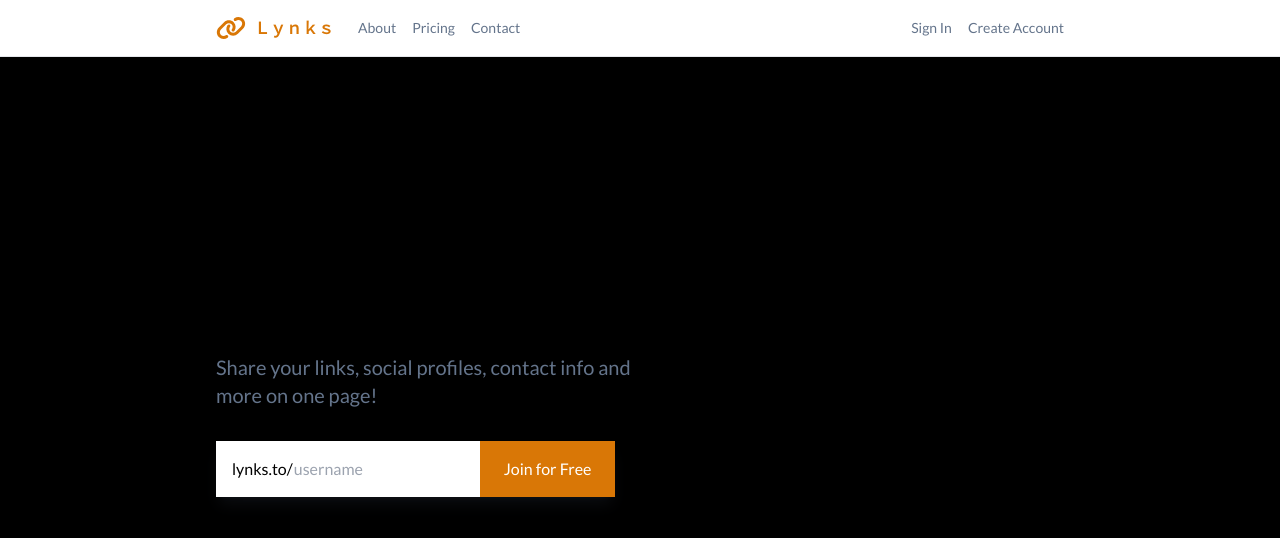
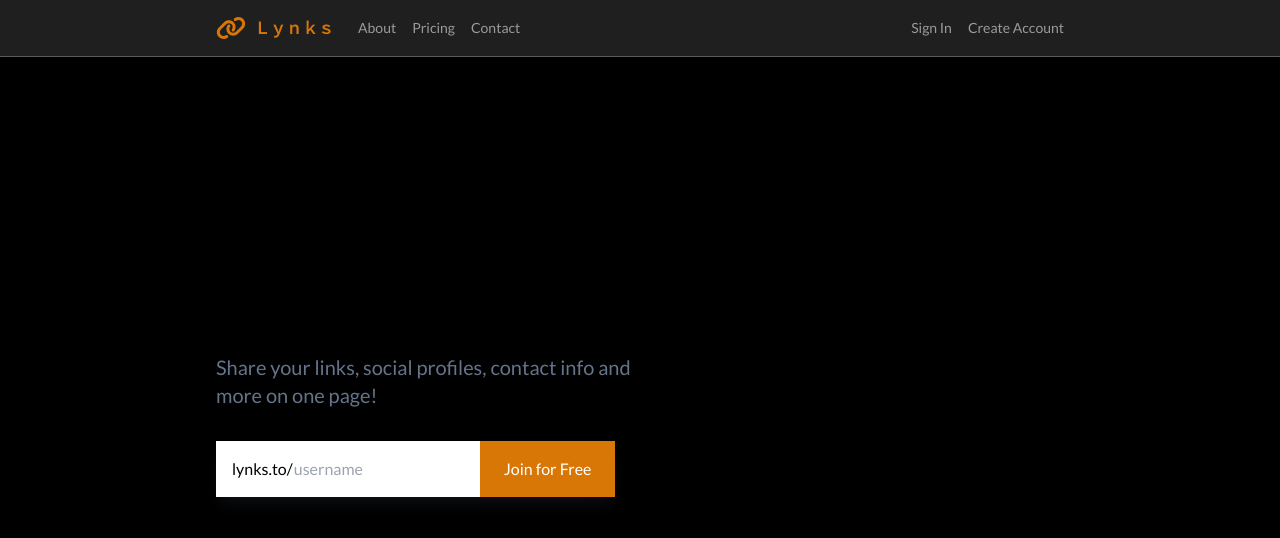
Before and after one commit to Jackal73/Lynks, a Next.js app: page / in a window 1280 px wide. Shown: the top 538 px of the page. Built offline with nearby package versions, Linux system fonts and the light colour scheme; no server answers.

Commit message:
:lipstick: Update Header and LogoutButton styles

```diff
--- a/src/components/Header.js
+++ b/src/components/Header.js
@@ -8,21 +8,21 @@ import Link from "next/link";
 export default async function Header() {
   const session = await getServerSession(authOptions);
   return (
-    <header className="bg-white border-b py-4">
+    <header className="bg-[#1f1f1f] border-b border-[#5b5b5b] py-4">
       <div className="max-w-4xl flex justify-between mx-auto px-6">
         <div className="flex items-center gap-6">
           <Link href={"/"} className="flex items-center gap-2 text-amber-600">
             <FontAwesomeIcon icon={faLink} className="h-6 text-amber-600" />
             <span className="font-bold">Ｌｙｎｋｓ</span>
           </Link>
-          <nav className="flex items-center gap-4 text-slate-500 text-sm">
+          <nav className="flex items-center gap-4 text-[#9b9b9b] text-sm">
             <Link href={"/about"}>About</Link>
             <Link href={"/pricing"}>Pricing</Link>
             <Link href={"/contact"}>Contact</Link>
           </nav>
         </div>
 
-        <nav className="flex items-center gap-4 text-sm text-slate-500">
+        <nav className="flex items-center gap-4 text-sm text-[#9b9b9b]">
           {!!session && (
             <>
               <Link href={"/account"}>Hello, {session?.user?.name}</Link>
--- a/src/components/buttons/LogoutButton.js
+++ b/src/components/buttons/LogoutButton.js
@@ -5,9 +5,9 @@ import { signOut } from "next-auth/react";
 
 // onClick={() => signOut()}
 export default function LogoutButton({
-  className = "flex items-center gap-2 border p-2 px-4 shadow",
+  className = "flex items-center gap-2 border border-[#5b5b5b] p-2 px-4 shadow",
   iconLeft = false,
-  iconClasses = "",
+  iconClasses = "text-amber-600",
 }) {
   return (
     <button className={className} onClick={() => signOut()}>
```
